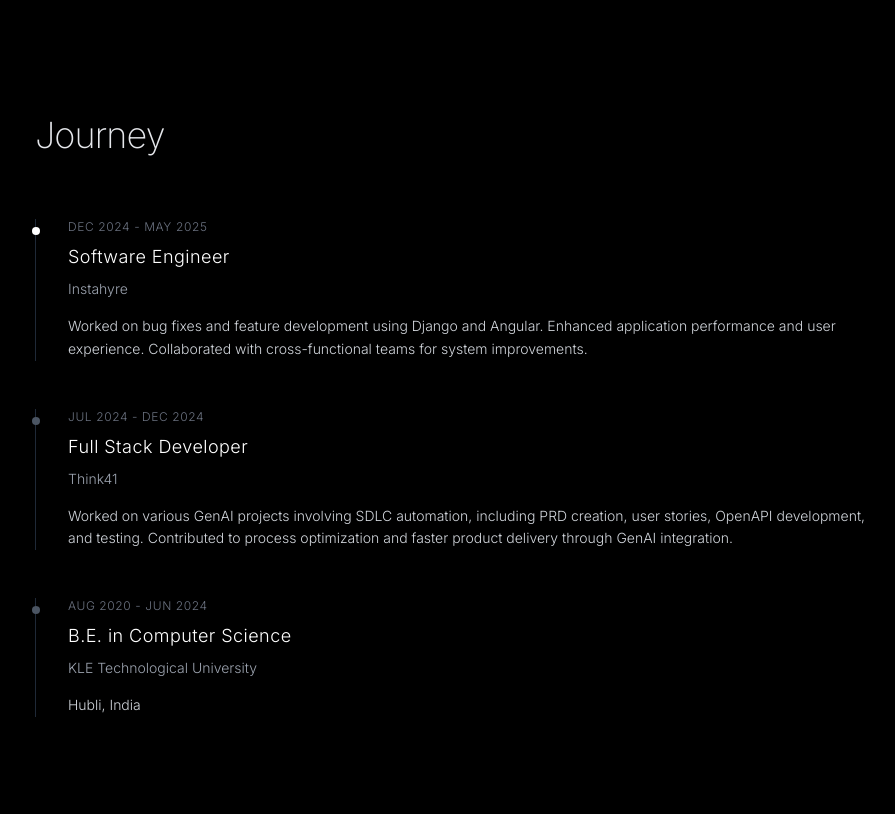
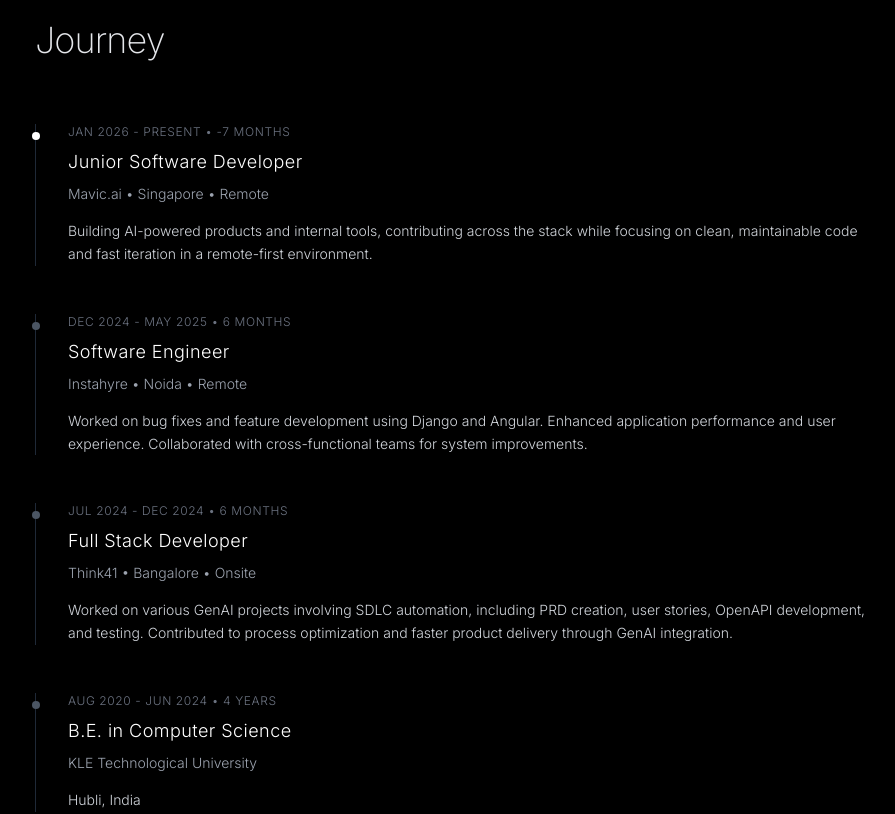
Before and after one commit to K-Fayaz/fayazz.xyz, a React (Vite) app: page / in a window 1280 px wide. Shown: the part 1680-2494 px from the top of the page, without its empty margins (229-1124 px from the left). Built offline with nearby package versions, Linux system fonts and the light colour scheme.

Commit message:
feat: add experience timeline, hobbies, and personal branding

```diff
--- a/src/components/12N12Page.tsx
+++ b/src/components/12N12Page.tsx
@@ -9,10 +9,13 @@ const TwelveN12Page: React.FC = () => {
   const currentMonth = currentDate.getMonth();
   const currentYear = currentDate.getFullYear();
 
-  // Generate months array starting from June
+  // Challenge start year (when 12N12 started)
+  const startYear = 2025;
+
+  // Generate months array starting from June 2025
   const months = Array.from({ length: 12 }, (_, i) => {
     const month = (6 + i) % 12; // Start from June (5)
-    const year = currentYear + Math.floor((6 + i) / 12);
+    const year = startYear + Math.floor((6 + i) / 12);
     return {
       month,
       year,
--- a/src/components/MePage.tsx
+++ b/src/components/MePage.tsx
@@ -1,13 +1,46 @@
 import React, { useEffect, useState } from 'react';
-import { Github, Twitter, Linkedin, Mail, ExternalLink } from 'lucide-react';
+import { Github, Twitter, Linkedin, Mail, ExternalLink, Info } from 'lucide-react';
 import ScrollProgressBar from './ScrollProgressBar';
 
 const MePage: React.FC = () => {
   const [activeSection, setActiveSection] = useState('about');
 
+  const calculateDuration = (startDate: string, endDate: string): string => {
+    const parseDate = (dateStr: string): Date => {
+      if (dateStr === 'Present') {
+        return new Date();
+      }
+      const [month, year] = dateStr.split(' ');
+      const monthMap: { [key: string]: number } = {
+        'Jan': 0, 'Feb': 1, 'Mar': 2, 'Apr': 3, 'May': 4, 'Jun': 5,
+        'Jul': 6, 'Aug': 7, 'Sep': 8, 'Oct': 9, 'Nov': 10, 'Dec': 11
+      };
+      return new Date(parseInt(year), monthMap[month]);
+    };
+
+    const start = parseDate(startDate);
+    const end = parseDate(endDate);
+
+    const years = end.getFullYear() - start.getFullYear();
+    const months = end.getMonth() - start.getMonth();
+    const totalMonths = years * 12 + months + (end.getDate() >= start.getDate() ? 0 : -1);
+
+    if (totalMonths < 12) {
+      return totalMonths === 1 ? '1 month' : `${totalMonths} months`;
+    } else {
+      const yearsCount = Math.floor(totalMonths / 12);
+      const remainingMonths = totalMonths % 12;
+      if (remainingMonths === 0) {
+        return yearsCount === 1 ? '1 year' : `${yearsCount} years`;
+      } else {
+        return `${yearsCount} ${yearsCount === 1 ? 'year' : 'years'} ${remainingMonths} ${remainingMonths === 1 ? 'month' : 'months'}`;
+      }
+    }
+  };
+
   useEffect(() => {
     const handleScroll = () => {
-      const sections = ['about', 'skills', 'experience', 'contact'];
+      const sections = ['about', 'skills', 'experience', 'hobbies', 'contact'];
       const scrollPosition = window.scrollY + 200;
 
       for (const section of sections) {
@@ -37,6 +70,7 @@ const MePage: React.FC = () => {
     { id: 'about', label: 'About' },
     { id: 'skills', label: 'Skills' },
     { id: 'experience', label: 'Experience' },
+    { id: 'hobbies', label: 'Hobbies' },
     { id: 'contact', label: 'Contact' }
   ];
 
@@ -57,6 +91,18 @@ const MePage: React.FC = () => {
             </div>
 
             <div className="max-w-2xl space-y-6">
+              <div className="flex items-center gap-3 mb-4">
+                <span className="inline-flex items-center gap-2 px-3 py-1 text-xs font-light tracking-wider uppercase text-gray-400 border border-gray-700 rounded-full">
+                  Backed By As-Samad
+                  <span className="relative group">
+                    <Info className="w-3 h-3 text-gray-500 hover:text-gray-300 cursor-help transition-colors" />
+                    <span className="absolute bottom-full left-1/2 -translate-x-1/2 mb-3 px-3 py-1.5 text-xs font-light text-white bg-gray-800 rounded whitespace-nowrap opacity-0 group-hover:opacity-100 pointer-events-none transition-opacity duration-200 z-10 shadow-lg">
+                      As-Samad is one of 99 beautiful names of God!
+                      <span className="absolute top-full left-1/2 -translate-x-1/2 -mt-1 w-2 h-2 bg-gray-800 rotate-45"></span>
+                    </span>
+                  </span>
+                </span>
+              </div>
               <p className="text-lg md:text-xl text-gray-300 leading-relaxed font-light">
                 Hi I'm Fayaz, a developer and creator embarking on a journey to build 12 meaningful projects in 12 months.
                 Each project is a new constellation in my expanding universe of ideas.
@@ -120,9 +166,23 @@ const MePage: React.FC = () => {
             <div className="space-y-12">
               <div className="border-l border-gray-800 pl-8 relative">
                 <div className="absolute w-2 h-2 bg-white rounded-full -left-1 top-2"></div>
-                <div className="text-xs text-gray-500 mb-2 font-light tracking-wider uppercase">Dec 2024 - May 2025</div>
+                <div className="text-xs text-gray-500 mb-2 font-light tracking-wider uppercase">Jan 2026 - Present  &bull; {calculateDuration('Jan 2026', 'Present')}</div>
+                <h3 className="text-lg font-light text-white mb-2 tracking-wide">Junior Software Developer</h3>
+                <p className="text-gray-400 mb-4 font-light text-sm">
+                  <a href="https://mavic.ai/" target="_blank" rel="noopener noreferrer" className="hover:text-white transition-colors duration-300">Mavic.ai</a> &bull; Singapore &bull; Remote
+                </p>
+                <p className="text-gray-300 font-light text-sm leading-relaxed">
+                  Building AI-powered products and internal tools, contributing across the stack while focusing on clean, maintainable code and fast iteration in a remote-first environment.
+                </p>
+              </div>
+
+              <div className="border-l border-gray-800 pl-8 relative">
+                <div className="absolute w-2 h-2 bg-gray-600 rounded-full -left-1 top-2"></div>
+                <div className="text-xs text-gray-500 mb-2 font-light tracking-wider uppercase">Dec 2024 - May 2025  &bull; 6 months</div>
                 <h3 className="text-lg font-light text-white mb-2 tracking-wide">Software Engineer</h3>
-                <p className="text-gray-400 mb-4 font-light text-sm">Instahyre</p>
+                <p className="text-gray-400 mb-4 font-light text-sm">
+                  <a href="https://www.instahyre.com/" target="_blank" rel="noopener noreferrer" className="hover:text-white transition-colors duration-300">Instahyre</a> &bull; Noida &bull; Remote
+                </p>
                 <p className="text-gray-300 font-light text-sm leading-relaxed">
                   Worked on bug fixes and feature development using Django and Angular. Enhanced application performance and user experience. Collaborated with cross-functional teams for system improvements.
                 </p>
@@ -130,9 +190,11 @@ const MePage: React.FC = () => {
 
               <div className="border-l border-gray-800 pl-8 relative">
                 <div className="absolute w-2 h-2 bg-gray-600 rounded-full -left-1 top-2"></div>
-                <div className="text-xs text-gray-500 mb-2 font-light tracking-wider uppercase">Jul 2024 - Dec 2024</div>
+                <div className="text-xs text-gray-500 mb-2 font-light tracking-wider uppercase">Jul 2024 - Dec 2024  &bull; 6 months</div>
                 <h3 className="text-lg font-light text-white mb-2 tracking-wide">Full Stack Developer</h3>
-                <p className="text-gray-400 mb-4 font-light text-sm">Think41</p>
+                <p className="text-gray-400 mb-4 font-light text-sm">
+                  <a href="https://think41.com/" target="_blank" rel="noopener noreferrer" className="hover:text-white transition-colors duration-300">Think41</a> &bull; Bangalore &bull; Onsite
+                </p>
                 <p className="text-gray-300 font-light text-sm leading-relaxed">
                   Worked on various GenAI projects involving SDLC automation, including PRD creation, user stories, OpenAPI development, and testing. Contributed to process optimization and faster product delivery through GenAI integration.
                 </p>
@@ -140,11 +202,47 @@ const MePage: React.FC = () => {
 
               <div className="border-l border-gray-800 pl-8 relative">
                 <div className="absolute w-2 h-2 bg-gray-600 rounded-full -left-1 top-2"></div>
-                <div className="text-xs text-gray-500 mb-2 font-light tracking-wider uppercase">Aug 2020 - Jun 2024</div>
+                <div className="text-xs text-gray-500 mb-2 font-light tracking-wider uppercase">Aug 2020 - Jun 2024  &bull; 4 years</div>
                 <h3 className="text-lg font-light text-white mb-2 tracking-wide">B.E. in Computer Science</h3>
-                <p className="text-gray-400 mb-4 font-light text-sm">KLE Technological University</p>
+                <p className="text-gray-400 mb-4 font-light text-sm">
+                  <a href="https://www.kletech.ac.in/" target="_blank" rel="noopener noreferrer" className="hover:text-white transition-colors duration-300">KLE Technological University</a>
+                </p>
                 <p className="text-gray-300 font-light text-sm leading-relaxed">
                   Hubli, India
+                </p>
+              </div>
+            </div>
+          </div>
+        </section>
+
+        {/* Hobbies Section */}
+        <section id="hobbies" className="min-h-screen flex items-center px-8 max-w-4xl mx-auto">
+          <div className="w-full">
+            <h2 className="text-3xl md:text-4xl font-extralight mb-16 text-gray-200 tracking-tight">When I'm Not Coding</h2>
+
+            <div className="max-w-2xl space-y-8">
+              <div>
+                <p className="text-gray-300 font-light text-base leading-relaxed inline-flex items-center gap-2">
+                  Playing guitar infront of my cat
+                  <span className="relative group">
+                    <Info className="w-4 h-4 text-gray-500 hover:text-gray-300 cursor-help transition-colors" />
+                    <span className="absolute bottom-full left-1/2 -translate-x-1/2 mb-3 px-3 py-1.5 text-xs font-light text-white bg-gray-800 rounded whitespace-nowrap opacity-0 group-hover:opacity-100 pointer-events-none transition-opacity duration-200 z-10 shadow-lg">
+                      His name is <i><b>Toothless</b></i>, he's a black cat
+                      <span className="absolute top-full left-1/2 -translate-x-1/2 -mt-1 w-2 h-2 bg-gray-800 rotate-45"></span>
+                    </span>
+                  </span>
+                </p>
+                <p className="text-gray-500 font-light text-sm mt-2 italic">
+                  He's my toughest critic, but also my most loyal audience (mostly because he can't leave the room).
+                </p>
+              </div>
+
+              <div>
+                <p className="text-gray-300 font-light text-base leading-relaxed">
+                  Annoying my mother in the kitchen
+                </p>
+                <p className="text-gray-500 font-light text-sm mt-2 italic">
+                  I call it "helping". She calls it "being in the way". We both know I'm just there for the snacks.
                 </p>
               </div>
             </div>
```
Also changed, not shown: 1 other file (tests, documents, lock files or other folders).
